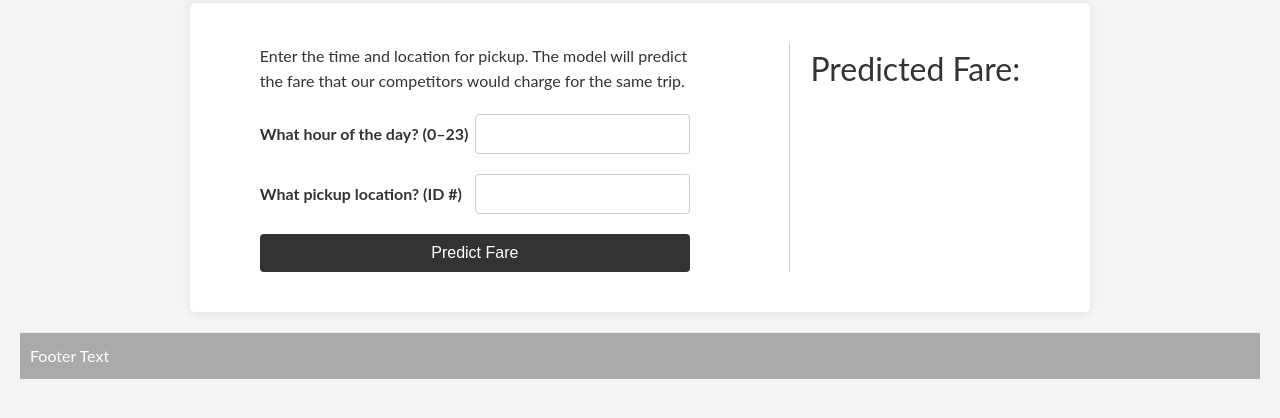
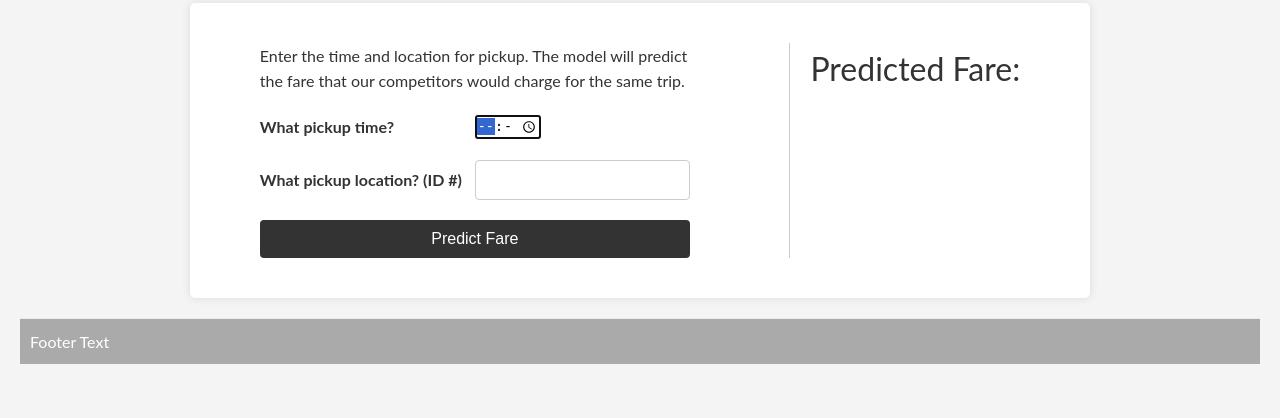
Before and after one commit to mdlarson/Taxi-Fare-Prediction-C964, a Flask app: page / in a window 1280 px wide. Shown: the part 168-586 px from the top of the page. Run offline with Flask 3, Linux system fonts and the light colour scheme; parts of the project's set-up code (start-up, migrations or seed data) failed here and were passed over.

Commit message:
Change hour_of_day input to type="time"
- add autofocus
- remove min/max

```diff
--- a/templates/index.html
+++ b/templates/index.html
@@ -25,8 +25,8 @@
                     would charge for the same trip.</p>
             </div>
             <div>
-                <label for="hour_of_day">What hour of the day? (0–23)</label>
-                <input type="number" id="hour_of_day" name="hour_of_day" style="width: 5em" min="0" max="23" required>
+                <label for="hour_of_day">What pickup time?</label>
+                <input type="time" id="hour_of_day" name="hour_of_day" style="width: 5em" autofocus required>
             </div>
             <div>
                 <label for="pickup_location">What pickup location? (ID #)</label>
```
